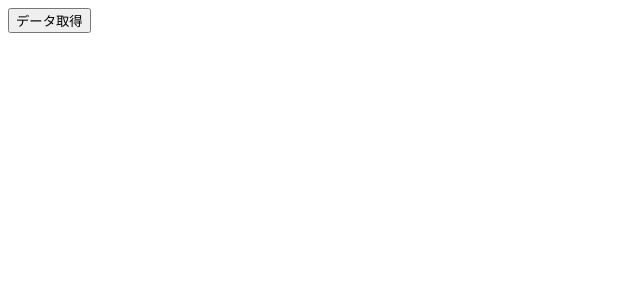
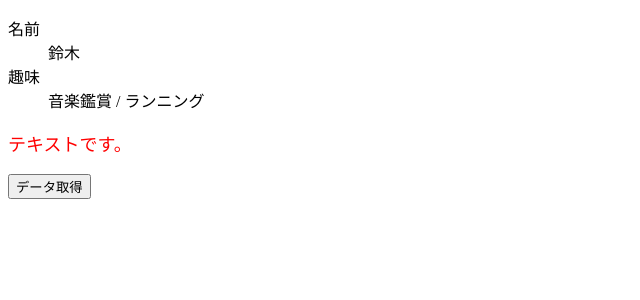
Before and after one commit to ryota-09/ts-react-app, a React (Create React App) app: page / in a window 1280 px wide. Shown: the top 300 px of the page, without its empty margins (0-640 px from the left). Built offline with nearby package versions, Linux system fonts and the light colour scheme.

Commit message:
全て型の指定完成

```diff
--- a/src/App.tsx
+++ b/src/App.tsx
@@ -2,8 +2,15 @@
 import React, { useState } from 'react';
 import { Todo } from "./Todo"
 import { TodoType } from "./types/todo"
+import { Text } from "./Text"
+import { UserProfile } from "./UserProfile"
+import { User } from './types/user';
 
-
+//型を指定するとタイプミスがなくなる。
+const user: User= {
+  name: "鈴木",
+  hobbirs: ["音楽鑑賞", "ランニング"]
+}
 
 function App() {
   const [todoList, setTodoList] = useState<Array<TodoType>>([]);
@@ -16,6 +23,8 @@
   }
   return (
     <div className="App">
+      <UserProfile user={user}/>
+      <Text color="red" fontSize="18px" />
       <button onClick={onClickFetchData}>データ取得</button>
       {todoList.map((todo: TodoType) => (
         <Todo key={todo.id} title={todo.title} userId={todo.userId} completed={todo.completed}/>
--- /dev/null
+++ b/src/Text.tsx
@@ -0,0 +1,12 @@
+import { FC } from "react";
+
+type Props = {
+  color: string;
+  fontSize: string;
+}
+//FC..functional component
+//props: PropsよりもFC<Props>の書き方の方が一般的
+export const Text: FC<Props> = (props) => {
+  const { color, fontSize } = props;
+  return <p style={{ color, fontSize }}>テキストです。</p>
+}
--- a/src/Todo.tsx
+++ b/src/Todo.tsx
@@ -1,7 +1,8 @@
+import { FC } from "react";
 import { TodoType } from "./types/todo";
 
 //Omitも使える。除くものを指定する。Omit<TodoType, "id">
-export const Todo = (props: Pick<TodoType, "userId" | "title" | "completed">) => {
+export const Todo: FC<Pick<TodoType, "userId" | "title" | "completed">> = (props) => {
   const { title, userId, completed } = props;
   const completeMark = completed ? "【完】" : "【未】";
   return <p>{`${completeMark} ${title}( ユーザー: ${userId} )`}</p>
--- /dev/null
+++ b/src/UserProfile.tsx
@@ -0,0 +1,19 @@
+import { FC } from "react";
+import { User } from "./types/user"
+
+type Props = {
+  user: User;
+}
+
+export const UserProfile: FC<Props> = (props) => {
+  const { user } = props;
+  return (
+    <dl>
+      <dt>名前</dt>
+      <dd>{user.name}</dd>
+      <dt>趣味</dt>
+      {/* joinは配列の要素を()内の文字で区切り、一つのstringにしてくれる。?をつけると要素がない場合はundefindを返してくれる。 */}
+      <dd>{user.hobbirs?.join(" / ")}</dd>
+    </dl>
+  )
+}
--- /dev/null
+++ b/src/types/user.ts
@@ -0,0 +1,5 @@
+export type User = {
+  name: string;
+  //趣味がない場合がある。その場合は「?」で明示する。
+  hobbirs?: Array<string>;
+}
```
